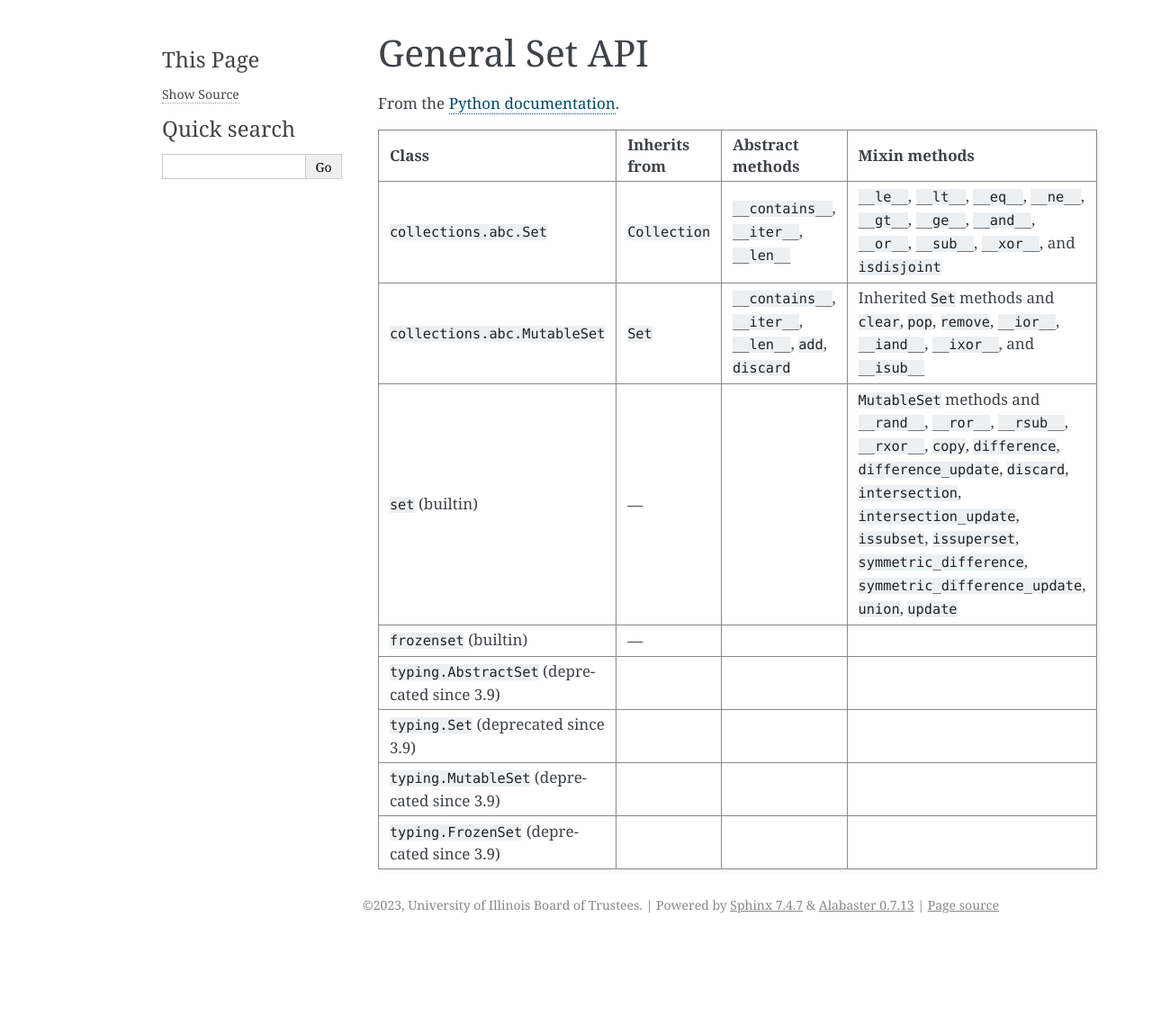
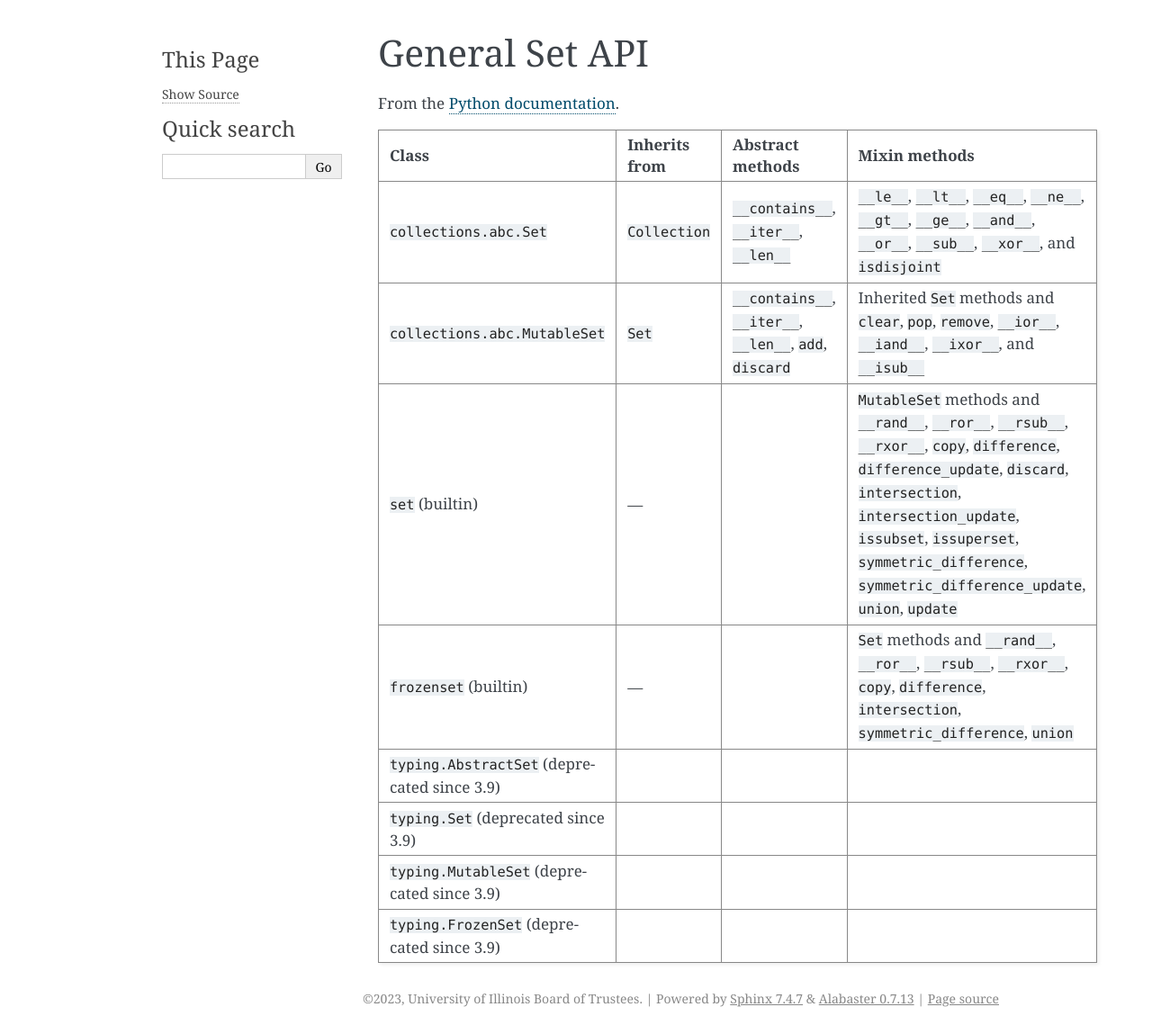
Before and after one commit to matthiasdiener/orderedsets, a Sphinx documentation site: the page built from doc/api.rst, in a window 1280 px wide. Shown: the whole page at 90% size. Built offline with Sphinx 7.4.7, drawn with Linux system fonts in a browser that asks for light colours; before the commit the page ends 1045 px from its top, so only the background shows below that.

Commit message:
frozenset table

```diff
--- a/doc/api.rst
+++ b/doc/api.rst
@@ -14,7 +14,7 @@ From the `Python documentation <https://docs.python.org/3.12/library/collections
 +------------------------------------------------+----------------+-------------------------------------------------------------------+-----------------------------------------------------------------------------------------------------------------------------------------------------------------------------------------------------------------------------------------------------------------------------------------------------------+
 | ``set`` (builtin)                              | ---            |                                                                   | ``MutableSet`` methods and ``__rand__``, ``__ror__``, ``__rsub__``, ``__rxor__``, ``copy``, ``difference``, ``difference_update``, ``discard``, ``intersection``, ``intersection_update``, ``issubset``, ``issuperset``, ``symmetric_difference``, ``symmetric_difference_update``, ``union``, ``update`` |
 +------------------------------------------------+----------------+-------------------------------------------------------------------+-----------------------------------------------------------------------------------------------------------------------------------------------------------------------------------------------------------------------------------------------------------------------------------------------------------+
-| ``frozenset`` (builtin)                        | ---            |                                                                   |                                                                                                                                                                                                                                                                                                           |
+| ``frozenset`` (builtin)                        | ---            |                                                                   | ``Set`` methods and ``__rand__``, ``__ror__``, ``__rsub__``, ``__rxor__``, ``copy``, ``difference``, ``intersection``, ``symmetric_difference``, ``union``                                                                                                                                                |
 +------------------------------------------------+----------------+-------------------------------------------------------------------+-----------------------------------------------------------------------------------------------------------------------------------------------------------------------------------------------------------------------------------------------------------------------------------------------------------+
 | ``typing.AbstractSet`` (deprecated since 3.9)  |                |                                                                   |                                                                                                                                                                                                                                                                                                           |
 +------------------------------------------------+----------------+-------------------------------------------------------------------+-----------------------------------------------------------------------------------------------------------------------------------------------------------------------------------------------------------------------------------------------------------------------------------------------------------+
```
